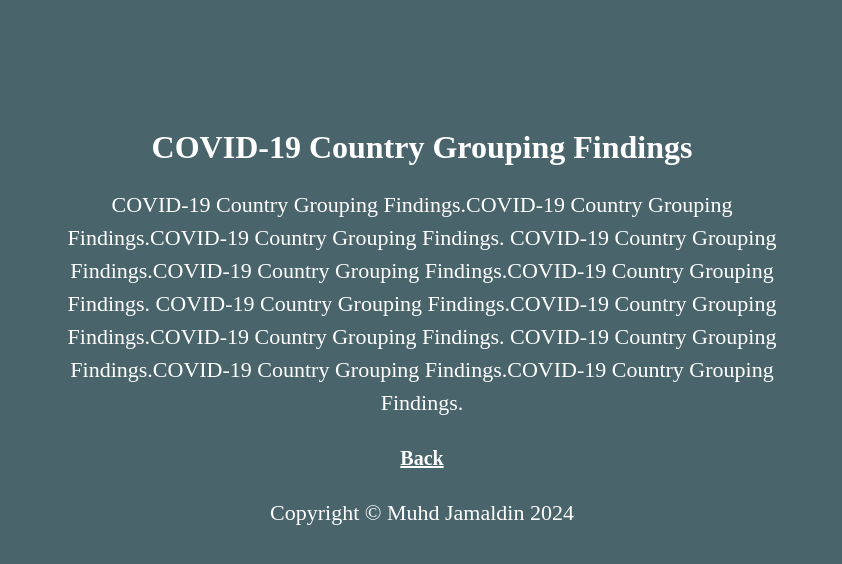
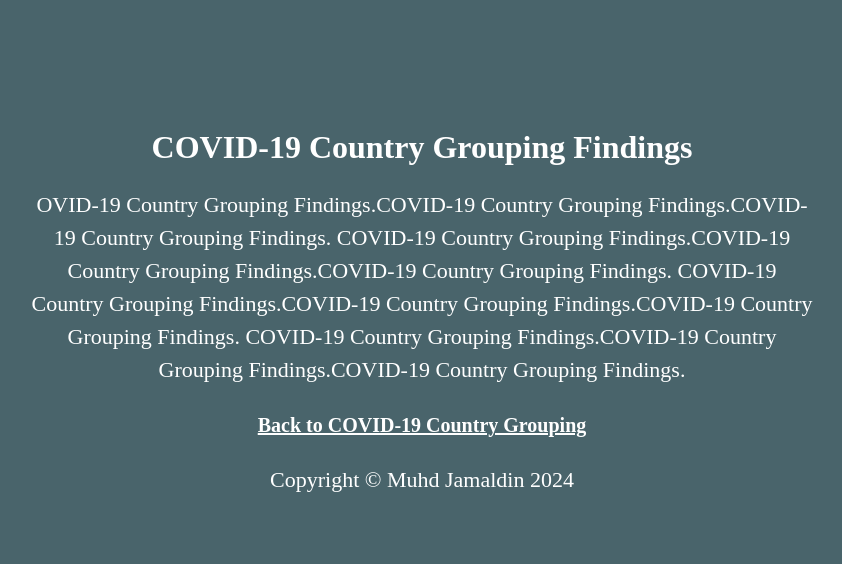
Before and after one commit to Md-Khid/Md-Khid, a Jekyll site: the page findings/1.html, which Jekyll copies as it is, in a window 1280 px wide. Shown: the top 564 px of the page, without its empty margins (218-1060 px from the left). Built offline with Jekyll 4.4.1, drawn with Linux system fonts in a browser that asks for light colours.

Commit message:
Update 1.html

```diff
--- a/findings/1.html
+++ b/findings/1.html
@@ -48,13 +48,13 @@
 <!-- Main Content -->
 <div class="container">
     <!-- Your main content goes here -->
-    <p>COVID-19 Country Grouping Findings.COVID-19 Country Grouping Findings.COVID-19 Country Grouping Findings.
+    <p>OVID-19 Country Grouping Findings.COVID-19 Country Grouping Findings.COVID-19 Country Grouping Findings.
     COVID-19 Country Grouping Findings.COVID-19 Country Grouping Findings.COVID-19 Country Grouping Findings.
     COVID-19 Country Grouping Findings.COVID-19 Country Grouping Findings.COVID-19 Country Grouping Findings.
     COVID-19 Country Grouping Findings.COVID-19 Country Grouping Findings.COVID-19 Country Grouping Findings.
     </p>
     <!-- Back Button -->
-    <p style="text-align: center;"><a href="https://md-khid.github.io" class="back-link"><strong>Back</strong></a></p>
+    <p style="text-align: center;"><a href="https://md-khid.github.io/#projects" class="back-link"><strong>Back to COVID-19 Country Grouping</strong></a></p>
 </div>
 
 <!-- Footer -->
```
